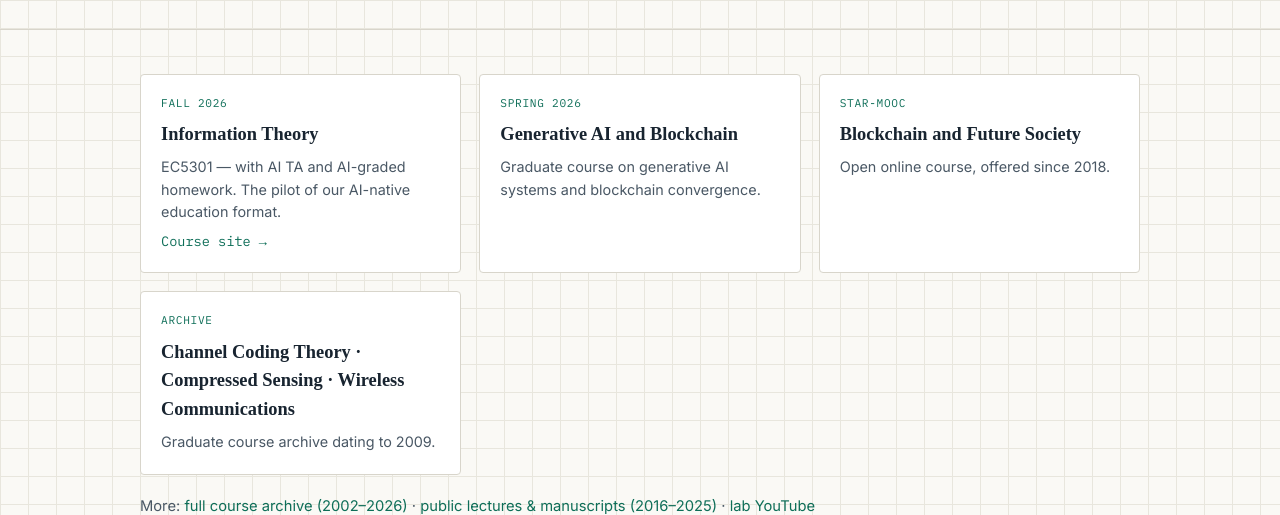
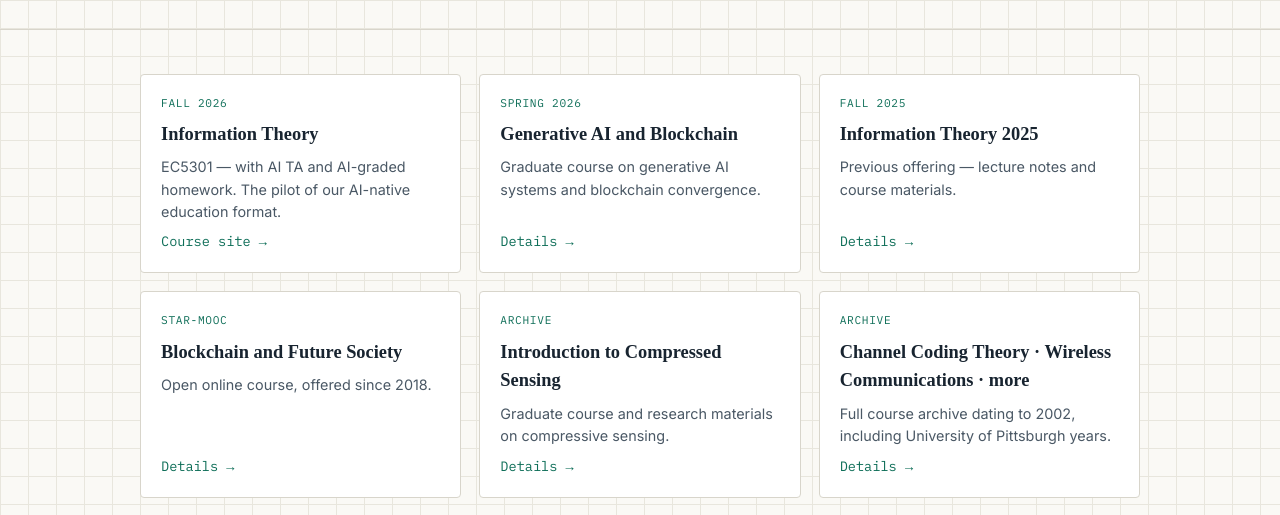
Before and after one commit to lincolnkerry/ai-homepage, an Astro site: page /education in a window 1280 px wide. Shown: the part 280-795 px from the top of the page. Built offline with nearby package versions, Linux system fonts and the light colour scheme; Astro itself is replaced by a stand-in of ours; a web font is replaced by a local one.

Commit message:
v2: link all Education/Research cards

```diff
--- a/src/pages/education.astro
+++ b/src/pages/education.astro
@@ -3,9 +3,11 @@
 const base = import.meta.env.BASE_URL.replace(/\/$/, '');
 const courses = [
   { name: 'Information Theory', when: 'Fall 2026', link: 'https://lincolnkerry.github.io/infotheory-2026/', live: true, desc: 'EC5301 — with AI TA and AI-graded homework. The pilot of our AI-native education format.' },
-  { name: 'Generative AI and Blockchain', when: 'Spring 2026', desc: 'Graduate course on generative AI systems and blockchain convergence.' },
-  { name: 'Blockchain and Future Society', when: 'STAR-MOOC', desc: 'Open online course, offered since 2018.' },
-  { name: 'Channel Coding Theory · Compressed Sensing · Wireless Communications', when: 'Archive', desc: 'Graduate course archive dating to 2009.' },
+  { name: 'Generative AI and Blockchain', when: 'Spring 2026', link: `${base}/archive/genai-blockchain`, desc: 'Graduate course on generative AI systems and blockchain convergence.' },
+  { name: 'Information Theory 2025', when: 'Fall 2025', link: `${base}/archive/information-theory-2025`, desc: 'Previous offering — lecture notes and course materials.' },
+  { name: 'Blockchain and Future Society', when: 'STAR-MOOC', link: `${base}/archive/blockchain-future-society`, desc: 'Open online course, offered since 2018.' },
+  { name: 'Introduction to Compressed Sensing', when: 'Archive', link: `${base}/archive/compressive-sensing`, desc: 'Graduate course and research materials on compressive sensing.' },
+  { name: 'Channel Coding Theory · Wireless Communications · more', when: 'Archive', link: `${base}/archive/courses-wp`, desc: 'Full course archive dating to 2002, including University of Pittsburgh years.' },
 ];
 ---
 <Base title="Education · INFONET @ GIST">
```
Also changed, not shown: src/pages/research.astro (+7 -0 lines).
